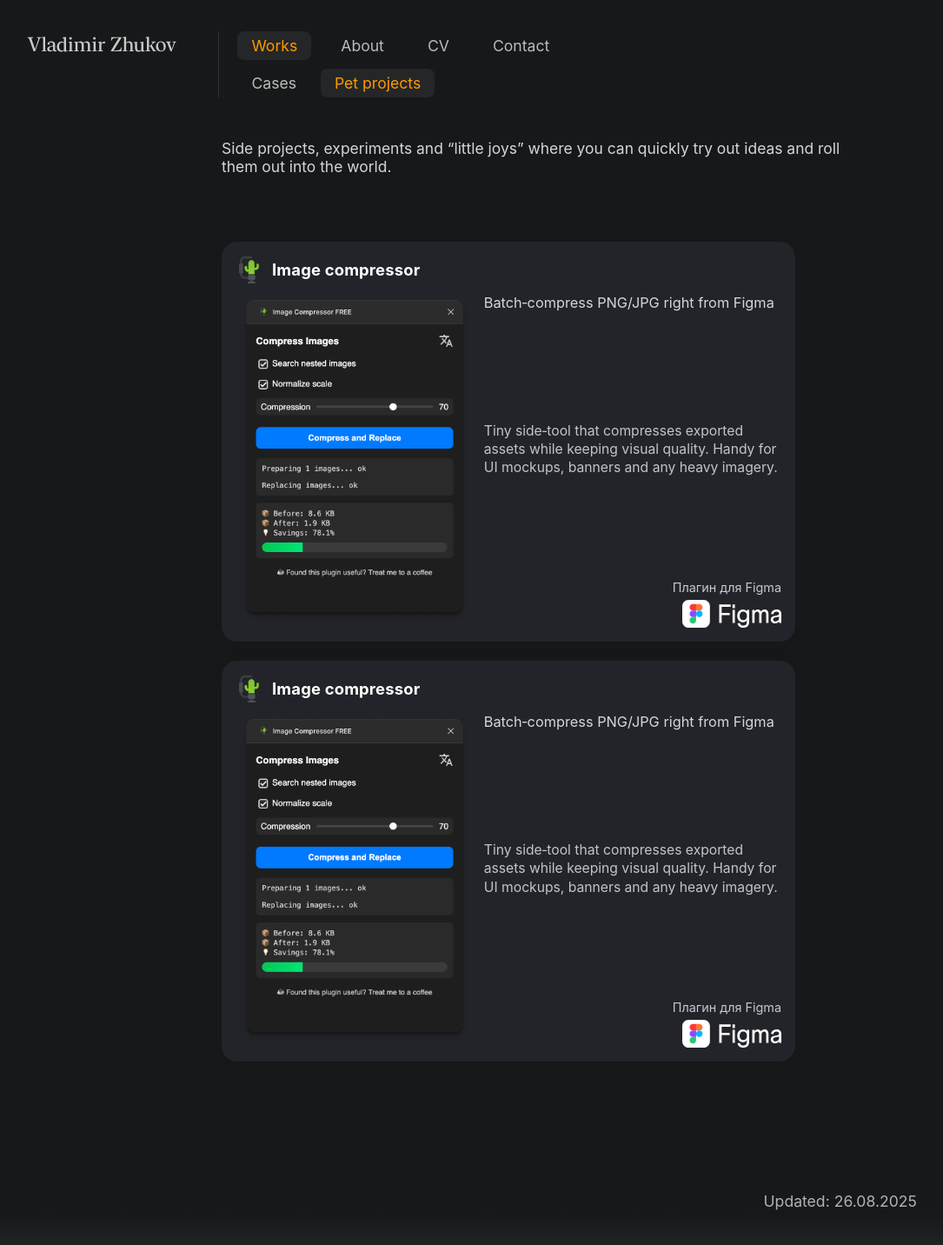
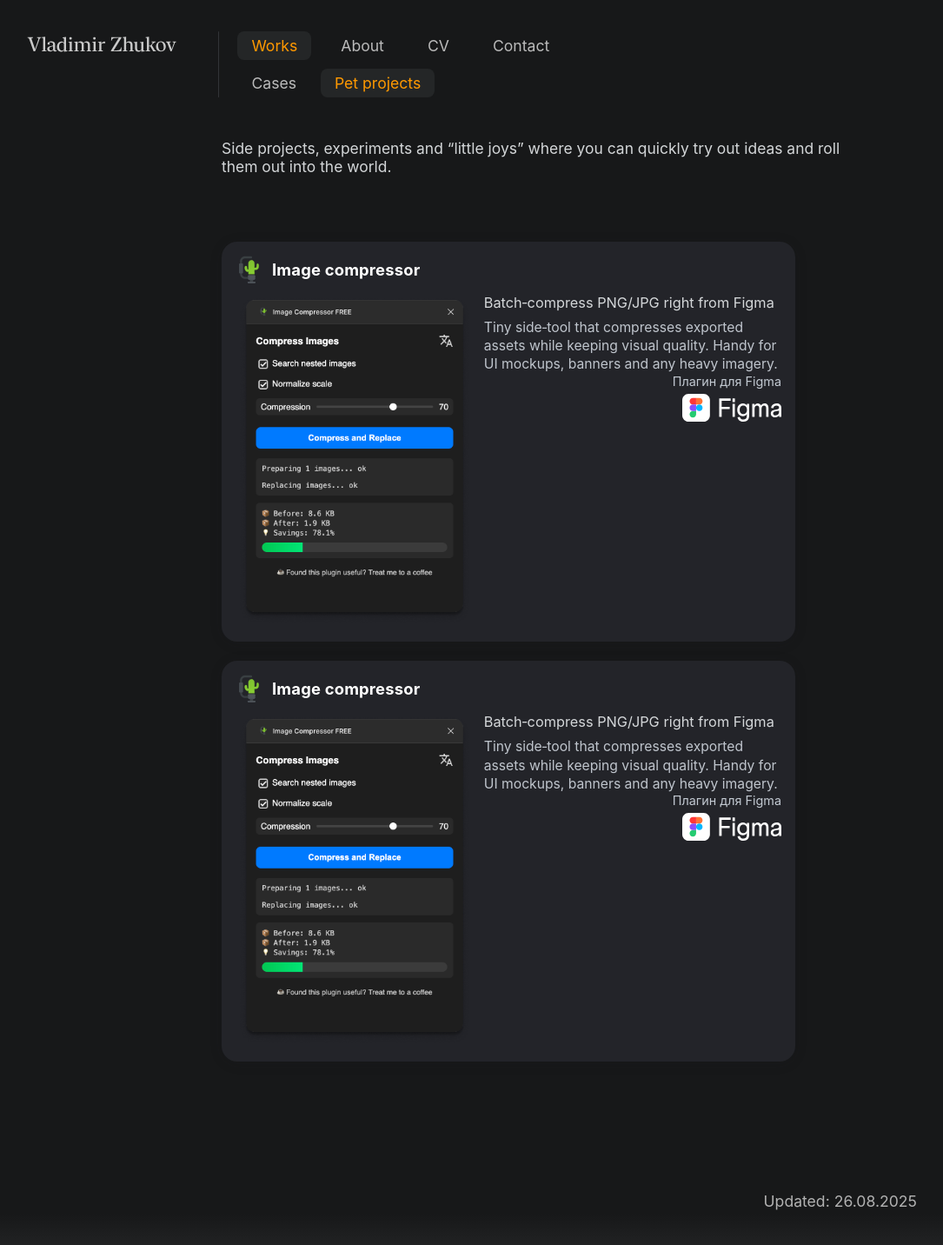
Before and after one commit to uxiscool/experience, a Jekyll site: the page built from pet-projects.md, in a window 1280 px wide. Shown: the whole page at 87% size, without its empty margins (25-1110 px from the left). Built offline with Jekyll 4.4.1, drawn with Linux system fonts in a browser that asks for light colours.

Commit message:
Add files via upload

```diff
--- a/css/main.css
+++ b/css/main.css
@@ -348,14 +348,24 @@
   margin:0 auto;
 }
 
+/* Правая колонка: текст сверху, футер прижат вниз */
 .pp-side{
-  display:grid;                  /* вместо flex */
-  grid-template-rows:1fr auto;   /* текст занимает всё, футер прижат вниз */
+  display:grid;
+  grid-template-rows:auto 1fr;  /* было 1fr auto */
   min-width:0;
   min-height:180px;
+  align-self:stretch;
 }
 
-.pp-text{ display:grid; gap:8px; min-width:0; }
+/* Блок с текстом: держим всё у верхнего края */
+.pp-text{
+  display:flex;                  /* вместо grid */
+  flex-direction:column;
+  gap:8px;
+  align-items:flex-start;
+  min-width:0;
+}
+
 .pp-subtitle{ color:#e2e5e7; opacity:.93; font-size:1.02rem; }
 .pp-desc{ color:#cdd3db; opacity:.92; font-size:.98rem; line-height:1.35; }
 
```
